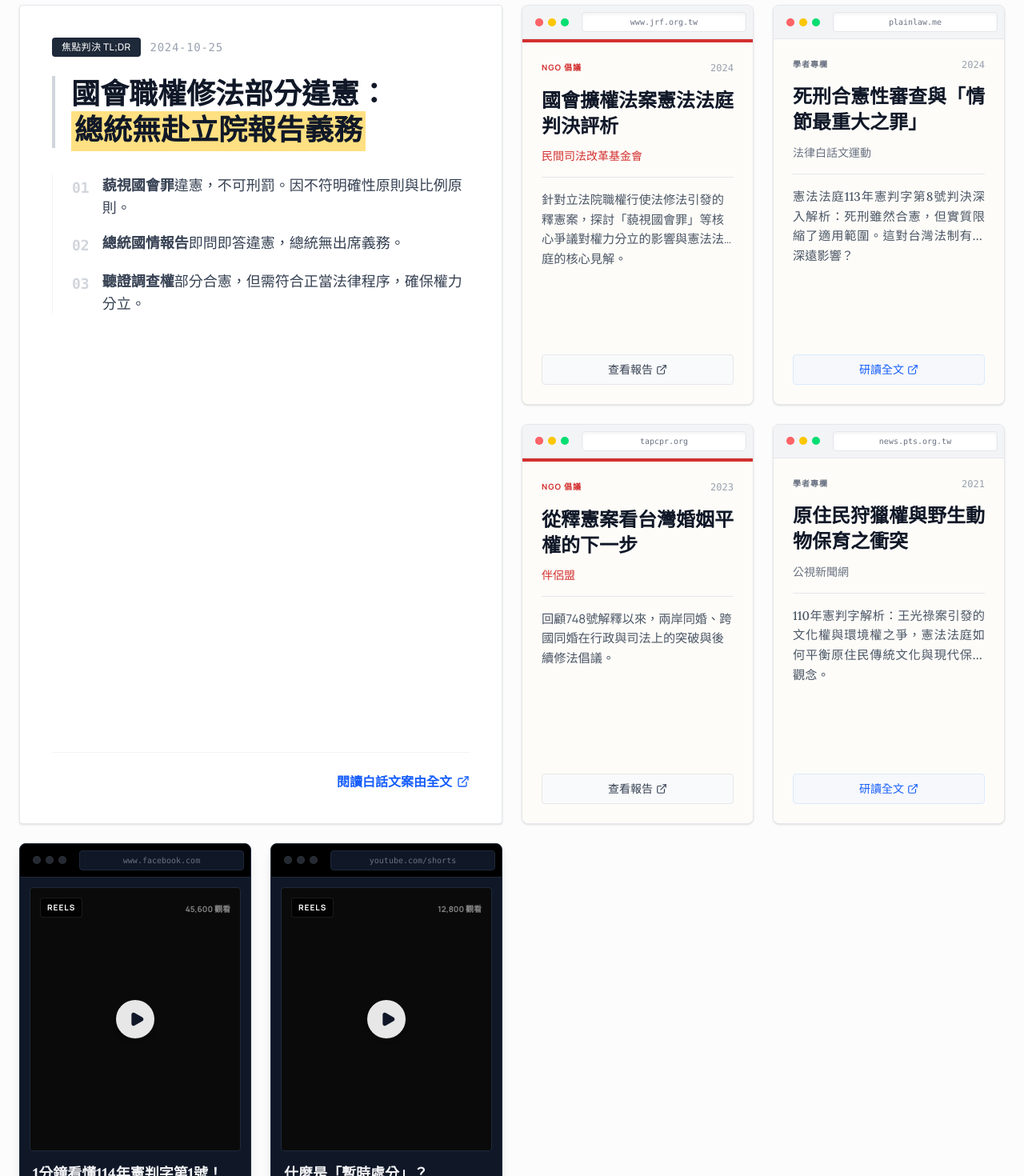
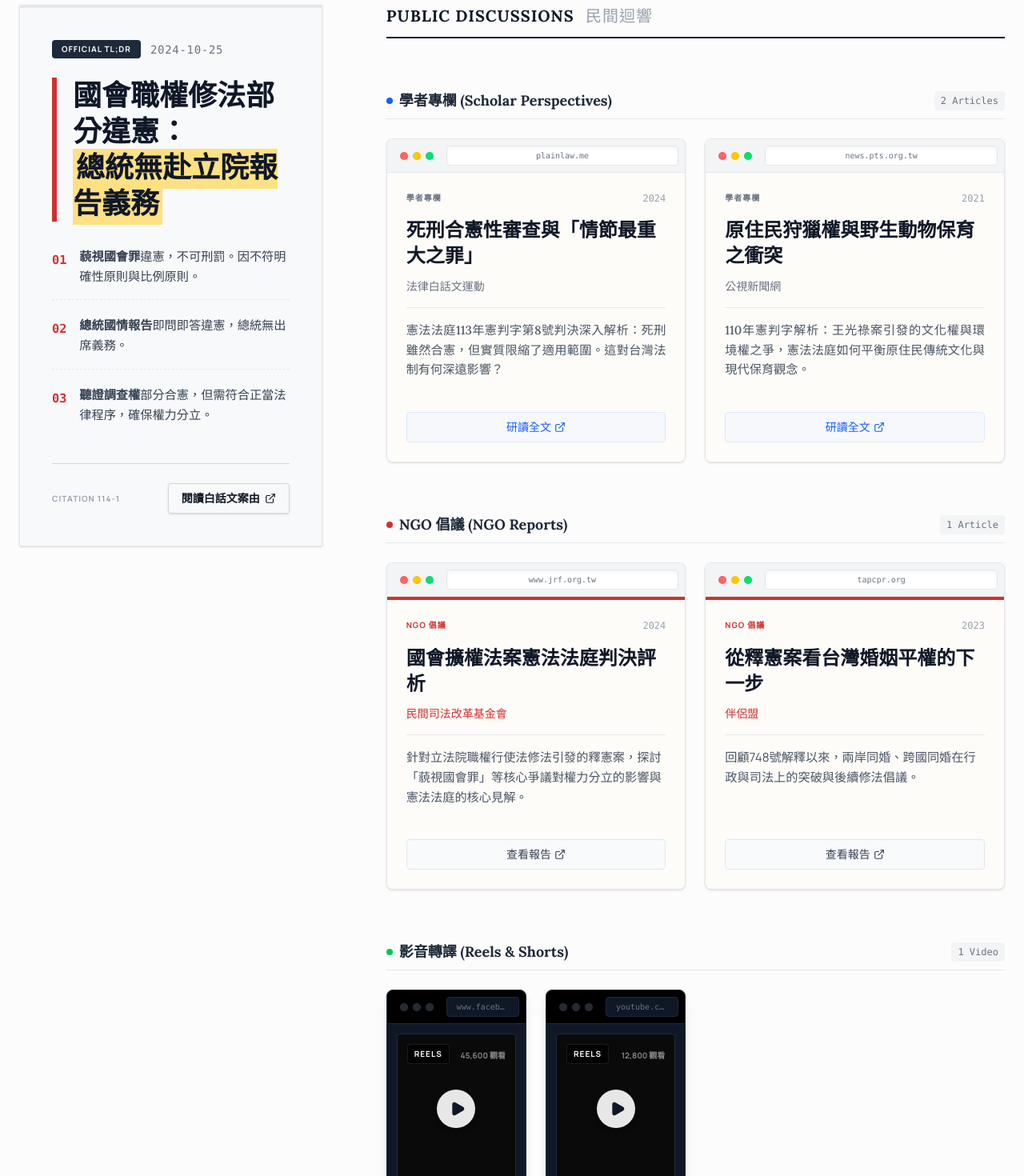
Before and after one commit to ipaaa/constitution, a Next.js app: page /present in a window 1280 px wide. Shown: the part 260-1730 px from the top of the page at 80% size. Built offline with nearby package versions, Linux system fonts and the light colour scheme.

Commit message:
Refactor Track 2 layout: Implement Magazine Spread and horizontal partitions

```diff
--- a/src/app/present/page.tsx
+++ b/src/app/present/page.tsx
@@ -141,52 +141,100 @@ export default function PresentTrack() {
         </div>
       </div>
 
-      {/* Bento Grid */}
-      <div className="grid grid-cols-1 md:grid-cols-2 lg:grid-cols-3 xl:grid-cols-4 gap-6 auto-rows-fr">
+      {/* Magazine Spread Layout */}
+      <div className="grid grid-cols-1 lg:grid-cols-12 gap-8 xl:gap-12 items-start relative">
 
-        {/* The Feature Highlight Card (Spans 2 columns) */}
-        <div className="md:col-span-2 xl:col-span-2 row-span-2 bg-white border border-gray-200 p-8 md:p-10 relative group flex flex-col justify-between hover:shadow-md transition-shadow rounded-sm shadow-sm">
+        {/* Left Page: Official TL;DR (Sticky) */}
+        <div className="lg:col-span-5 xl:col-span-4 lg:sticky lg:top-28">
+          <div className="bg-[#f8f9fa] border-t-4 border-black border-l border-r border-b border-gray-200 p-8 lg:p-10 shadow-sm relative group flex flex-col justify-between h-full">
             <div>
               <div className="flex items-center gap-3 mb-6">
-              <span className="bg-gray-800 text-white px-3 py-1 text-xs font-medium tracking-wide rounded-sm uppercase">
-                焦點判決 TL;DR
+                <span className="bg-gray-800 text-white px-3 py-1 text-[10px] font-bold tracking-widest rounded-sm uppercase">
+                  Official TL;DR
                 </span>
-              <span className="text-sm text-gray-400 font-mono font-medium tracking-wider">2024-10-25</span>
+                <span className="text-sm text-gray-500 font-mono tracking-wider">2024-10-25</span>
               </div>
-            <h2 className="text-3xl md:text-4xl font-bold leading-tight mb-8 font-serif text-gray-900 border-l-4 border-gray-300 pl-5">
+              <h2 className="text-3xl lg:text-4xl font-bold leading-tight mb-8 font-serif text-gray-900 border-l-[6px] border-[#D32F2F] pl-5">
                 國會職權修法部分違憲：<br/>
                 <span className="bg-[#FFE082] px-1 pb-1">總統無赴立院報告義務</span>
               </h2>
-            <div className="space-y-4 mb-8 text-gray-700 font-medium text-lg pl-6 border-l border-gray-100">
-              <p className="flex items-start gap-4">
-                 <span className="text-gray-300 font-mono mt-1 select-none font-bold">01</span>
+              <div className="space-y-5 mb-8 text-gray-700 font-medium text-[0.95rem] leading-relaxed">
+                <p className="flex items-start gap-4 pb-4 border-b border-gray-200 border-dashed">
+                   <span className="text-[#D32F2F] font-mono mt-1 select-none font-bold">01</span>
                    <span className="flex-1"><strong>藐視國會罪</strong>違憲，不可刑罰。因不符明確性原則與比例原則。</span>
                 </p>
-              <p className="flex items-start gap-4">
-                 <span className="text-gray-300 font-mono mt-1 select-none font-bold">02</span>
+                <p className="flex items-start gap-4 pb-4 border-b border-gray-200 border-dashed">
+                   <span className="text-[#D32F2F] font-mono mt-1 select-none font-bold">02</span>
                    <span className="flex-1"><strong>總統國情報告</strong>即問即答違憲，總統無出席義務。</span>
                 </p>
                 <p className="flex items-start gap-4">
-                 <span className="text-gray-300 font-mono mt-1 select-none font-bold">03</span>
+                   <span className="text-[#D32F2F] font-mono mt-1 select-none font-bold">03</span>
                    <span className="flex-1"><strong>聽證調查權</strong>部分合憲，但需符合正當法律程序，確保權力分立。</span>
                 </p>
               </div>
             </div>
-          <div className="pt-6 border-t border-gray-100 mt-4 flex justify-end">
-            <a href="#" className="inline-flex items-center gap-1.5 text-blue-600 font-bold hover:text-blue-800 transition-colors w-max group-hover:underline">
-              閱讀白話文案由全文 <ExternalLink size={16} />
+            <div className="pt-6 border-t border-gray-300 mt-4 flex justify-between items-center">
+              <span className="text-[10px] font-bold text-gray-400 tracking-widest uppercase hidden lg:block">Citation 114-1</span>
+              <a href="#" className="inline-flex items-center gap-1.5 text-gray-900 border border-gray-300 px-4 py-2 text-sm font-bold hover:bg-gray-900 hover:text-white transition-colors w-full justify-center lg:w-max rounded-sm shadow-sm">
+                閱讀白話文案由 <ExternalLink size={14} />
               </a>
             </div>
           </div>
+        </div>
 
-        {/* Dynamic Data Cards with distinct visual layouts */}
-        {DISCUSSIONS_DATA.map((item: DiscussionItem) => {
-          if (item.category === 'Scholar Articles') return <ScholarCard key={item.id} item={item} />;
-          if (item.category === 'NGO Reports') return <NGOCard key={item.id} item={item} />;
-          if (item.category === 'Reels') return <ReelCard key={item.id} item={item} />;
-          return null;
-        })}
+        {/* Right Page: Public Discussions */}
+        <div className="lg:col-span-7 xl:col-span-8 flex flex-col gap-12 lg:gap-16 lg:pl-4 xl:pl-8 pb-12">
 
+          <div className="flex justify-between items-center border-b-2 border-gray-900 pb-3">
+            <h3 className="text-xl font-bold text-gray-900 font-serif tracking-wider">PUBLIC DISCUSSIONS <span className="text-gray-400 font-sans font-normal ml-2">民間迴響</span></h3>
+          </div>
+
+          {/* Scholars Section */}
+          <section>
+            <div className="flex items-center justify-between mb-6 border-b border-gray-200 pb-2">
+              <h4 className="text-lg font-bold text-gray-800 flex items-center gap-2">
+                <span className="w-2 h-2 bg-blue-600 rounded-full"></span> 學者專欄 (Scholar Perspectives)
+              </h4>
+              <span className="text-xs bg-gray-100 text-gray-500 font-mono px-2 py-1 rounded">2 Articles</span>
+            </div>
+            <div className="grid grid-cols-1 sm:grid-cols-2 gap-6">
+              {DISCUSSIONS_DATA.filter(item => item.category === 'Scholar Articles').map(item => (
+                <ScholarCard key={item.id} item={item} />
+              ))}
+            </div>
+          </section>
+
+          {/* NGOs Section */}
+          <section>
+            <div className="flex items-center justify-between mb-6 border-b border-gray-200 pb-2">
+              <h4 className="text-lg font-bold text-gray-800 flex items-center gap-2">
+                <span className="w-2 h-2 bg-[#D32F2F] rounded-full"></span> NGO 倡議 (NGO Reports)
+              </h4>
+              <span className="text-xs bg-gray-100 text-gray-500 font-mono px-2 py-1 rounded">1 Article</span>
+            </div>
+            <div className="grid grid-cols-1 sm:grid-cols-2 gap-6">
+              {DISCUSSIONS_DATA.filter(item => item.category === 'NGO Reports').map(item => (
+                <NGOCard key={item.id} item={item} />
+              ))}
+            </div>
+          </section>
+
+          {/* Reels Section */}
+          <section>
+            <div className="flex items-center justify-between mb-6 border-b border-gray-200 pb-2">
+              <h4 className="text-lg font-bold text-gray-800 flex items-center gap-2">
+                <span className="w-2 h-2 bg-green-500 rounded-full"></span> 影音轉譯 (Reels & Shorts)
+              </h4>
+               <span className="text-xs bg-gray-100 text-gray-500 font-mono px-2 py-1 rounded">1 Video</span>
+            </div>
+            <div className="grid grid-cols-2 sm:grid-cols-3 md:grid-cols-4 lg:grid-cols-3 xl:grid-cols-4 gap-6">
+              {DISCUSSIONS_DATA.filter(item => item.category === 'Reels').map(item => (
+                <ReelCard key={item.id} item={item} />
+              ))}
+            </div>
+          </section>
+
+        </div>
       </div>
     </div>
   );
```
Lines whose indentation alone changed are shown as unchanged.
